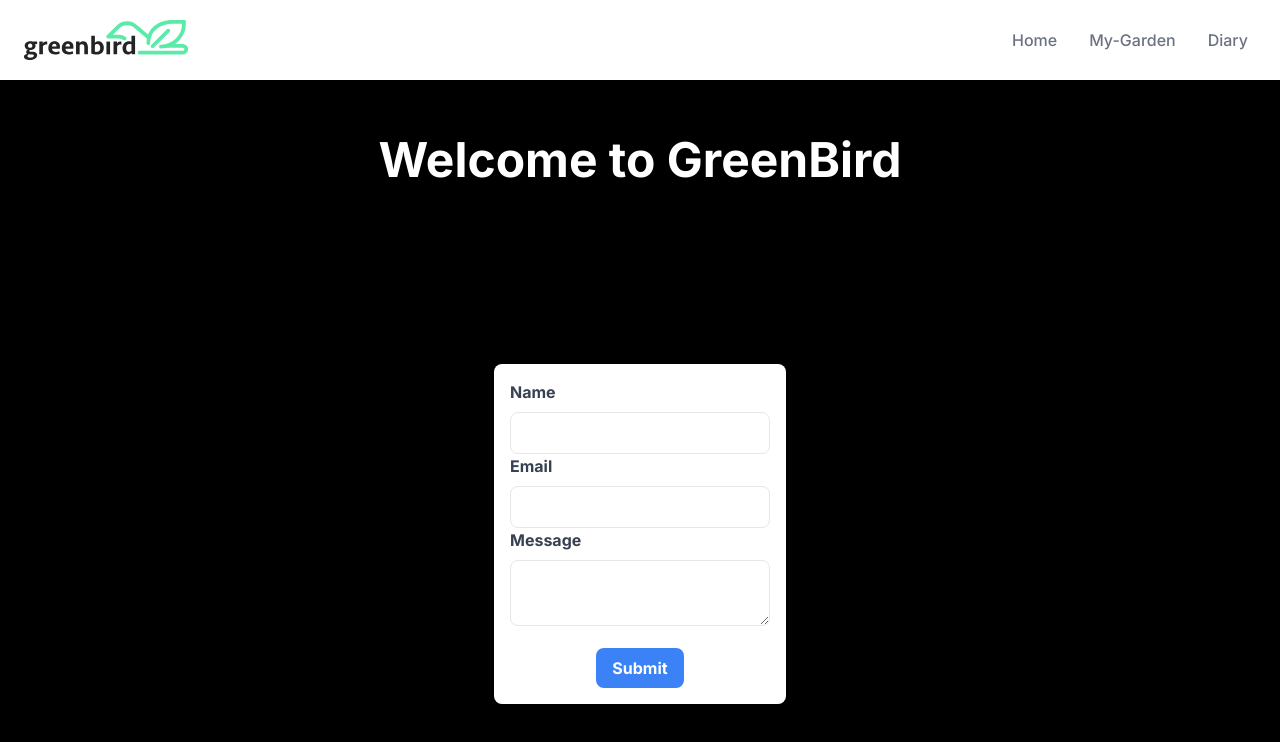
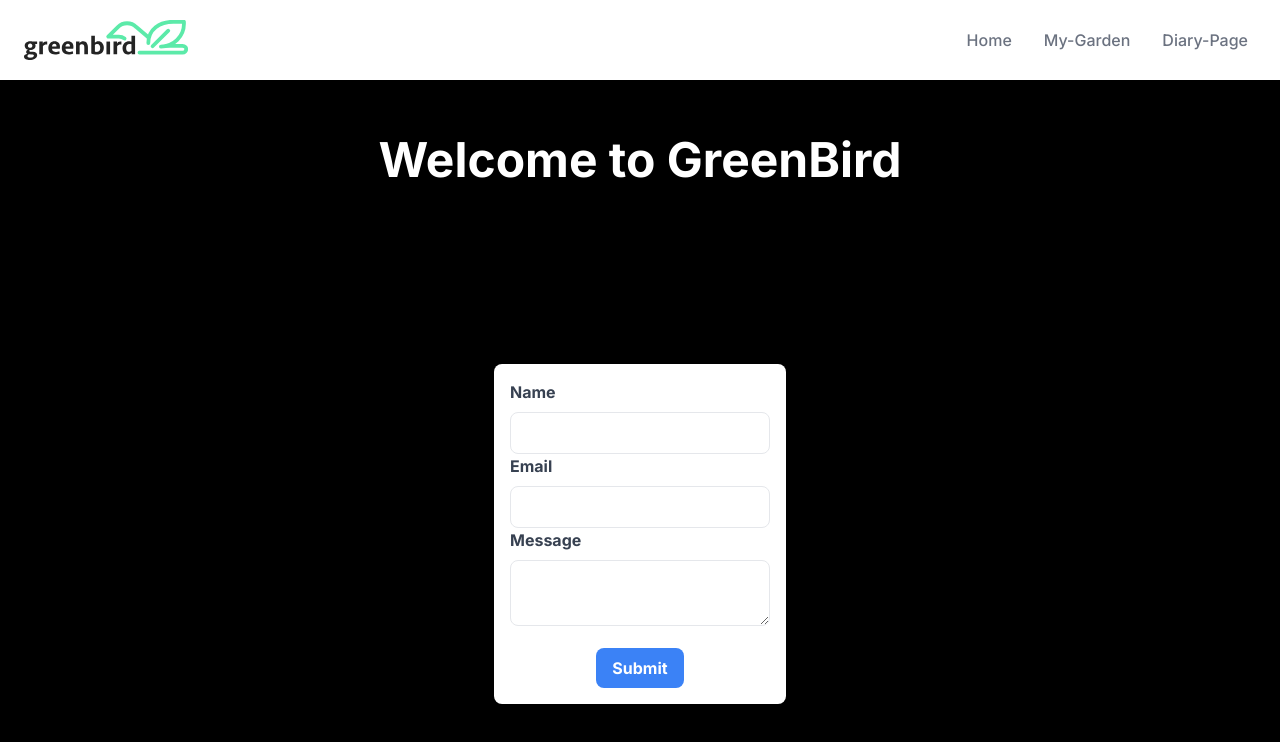
Before and after one commit to mengfw-02/Iproject_garden, a Next.js app in the folder garden/: page / in a window 1280 px wide. Shown: the top 742 px of the page. Built offline with nearby package versions, Linux system fonts and the light colour scheme.

Commit message:
Resolve some navigation problem

```diff
--- a/garden/src/components/Navbar.js
+++ b/garden/src/components/Navbar.js
@@ -19,7 +19,7 @@ const Navbar = () => {
     },
     {
       id: 3,
-      link: "diary",
+      link: "diary-page",
     },
   ];
 
--- a/garden/src/pages/Diary.js
+++ b/garden/src/pages/diary-page.js
@@ -1,5 +1,5 @@
 // diary page
-// please use ALL Lowercase letter for pages
+// please use all LOWERCASE letter for pages
 import React, { useState } from 'react';
 import { db } from '../app/firebase-config'; // refer to firebase-config.js
 import { collection, addDoc } from 'firebase/firestore';
```
Also changed, not shown: 1 other file (tests, documents, lock files or other folders).
